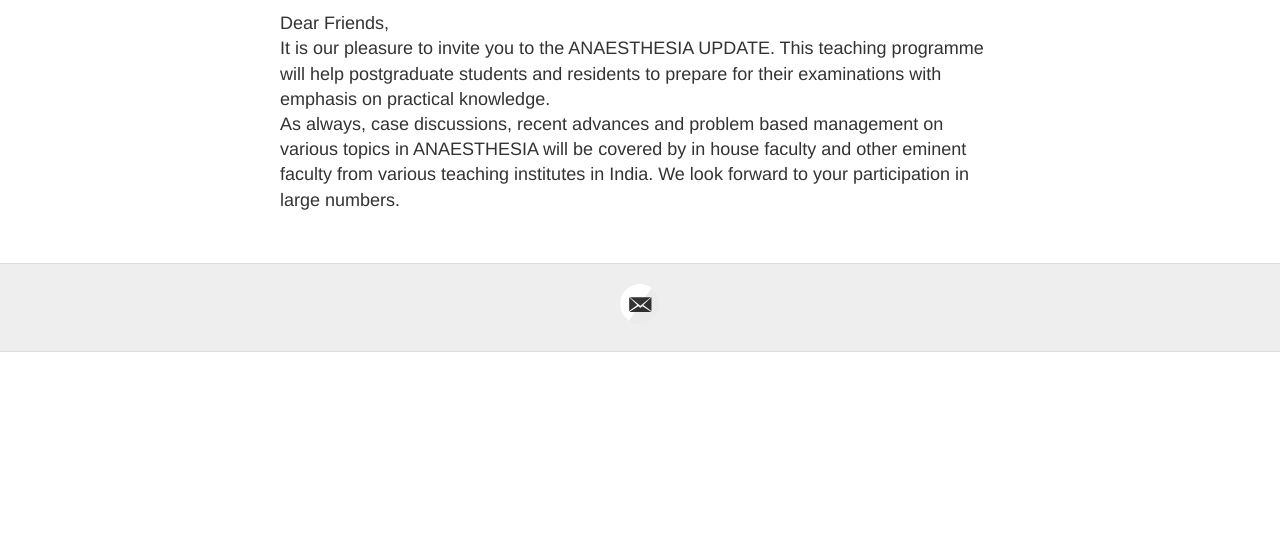
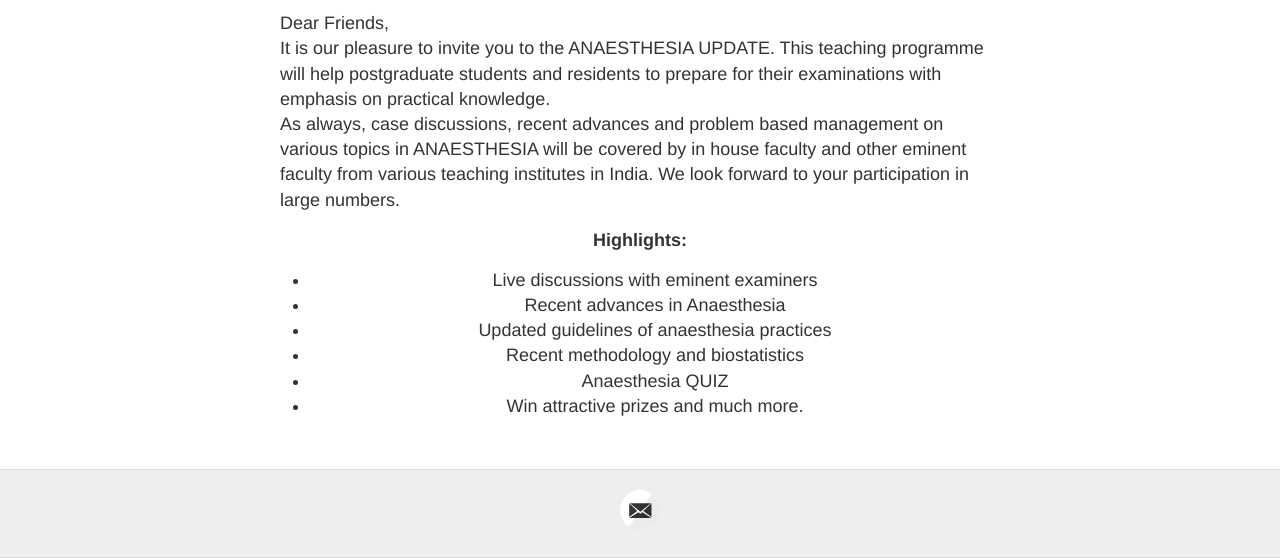
Before and after one commit to manofcomputer/manofcomputer.github.io, a Jekyll site: the page built from index.html, in a window 1280 px wide, cut to the strip 703-1261 px from the top of the page. Built offline with Jekyll 4.4.1, drawn with Linux system fonts in a browser that asks for light colours; nearby versions of some CDN libraries; before the commit the page ends 1055 px from its top, so only the background shows below that.

Commit message:
added new highlights

```diff
--- a/index.html
+++ b/index.html
@@ -30,3 +30,19 @@ layout: default
   house faculty and other eminent faculty from various teaching institutes in India. We look
   forward to your participation in large numbers.
 <p/>
+<center><p><strong>Highlights:</strong></p>
+
+<ul>
+<li>Live discussions with eminent examiners</li>
+
+<li>Recent advances in Anaesthesia</li>
+
+<li>Updated guidelines of anaesthesia practices</li>
+
+<li>Recent methodology and biostatistics</li>
+
+<li>Anaesthesia QUIZ</li>
+
+<li>Win attractive prizes and much more.</li>
+</ul>
+</center>
```
